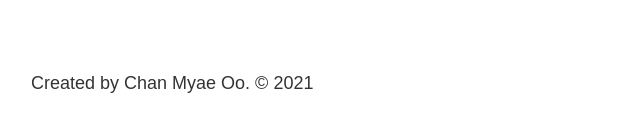
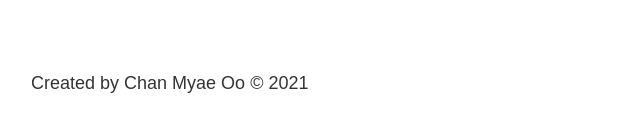
Before and after one commit to ChanMyaeOo/gatsby-bootcamp, a Gatsby site: page / in a window 1280 px wide. Shown: the part 651-782 px from the top of the page, 261-901 px from the left. Built offline with nearby package versions, Linux system fonts and the light colour scheme; Gatsby itself is replaced by a stand-in of ours.

Commit message:
added siteMetadata and applied graphql to fetch siteMetadata

```diff
--- a/gatsby-config.js
+++ b/gatsby-config.js
@@ -6,6 +6,10 @@
 
 module.exports = {
   /* Your site config here */
+  siteMetadata: {
+    title: 'Chan Myae Oo',
+    author: 'Chan Myae Oo'
+  },
   plugins: [
     `gatsby-plugin-sass`
   ],
--- a/src/components/footer.js
+++ b/src/components/footer.js
@@ -1,9 +1,19 @@
 import React from 'react'
+import { graphql, useStaticQuery } from 'gatsby'
 
 const Footer = () => {
+    const data = useStaticQuery(graphql`
+        query {
+            site {
+                siteMetadata {
+                    author
+                }
+            }
+        }
+    `)
     return(
         <footer>
-            <p>Created by Chan Myae Oo. &copy; 2021</p>
+            <p>Created by {data.site.siteMetadata.author} &copy; 2021</p>
         </footer>
     )
 }
--- a/src/components/header.js
+++ b/src/components/header.js
@@ -1,12 +1,23 @@
 import React from 'react'
-import { Link } from 'gatsby'
+import { Link, graphql, useStaticQuery } from 'gatsby'
 import headerStyles from './header.module.scss'
 
 const Header = () => {
+    const data = useStaticQuery(graphql`
+        query {
+            site {
+                siteMetadata {
+                    title
+                }
+            }
+        }
+    `)
     return(
         <header>
             <h1>
-                <Link to="/" className={headerStyles.title}>Chan Myae Oo</Link>
+                <Link to="/" className={headerStyles.title}>
+                    {data.site.siteMetadata.title}
+                </Link>
             </h1>
             <nav>
                 <ul className={headerStyles.navList}>
```
